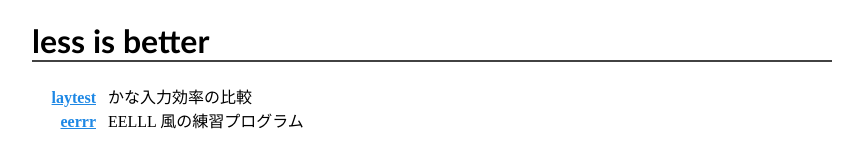
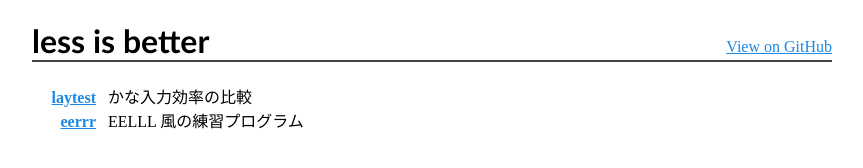
Before and after one commit to yoyuse/laytest, a plain HTML site: page index.html in a window 1280 px wide. Shown: the whole page, without its empty margins (208-1071 px from the left). Drawn offline with Linux system fonts and the light colour scheme.

Commit message:
add "View on GitHub" link

```diff
--- a/index.html
+++ b/index.html
@@ -16,12 +16,19 @@
      header {
        border-bottom: 2px solid #424242;
        margin: 1.33rem 0;
+       position: relative;
      }
      h1 {
        display: inline-block;
        font-family: "Meiryo", "Optima", sans-serif;
        font-size: 2.0rem;
        margin: 0;
+     }
+     /*  */
+     #banner {
+       display: inline-block;
+       position: absolute;
+       right: 0; bottom: 4px;
      }
      /*  */
      dt, .dt { font-weight: bold; }
@@ -44,6 +51,10 @@
     <div id="container">
       <header>
         <h1>less is better</h1>
+        <!--  -->
+        <div id="banner">
+          <a href="https://github.com/yoyuse/laytest">View on GitHub</a>
+        </div>
       </header>
 
       <ul class="dl">
```
